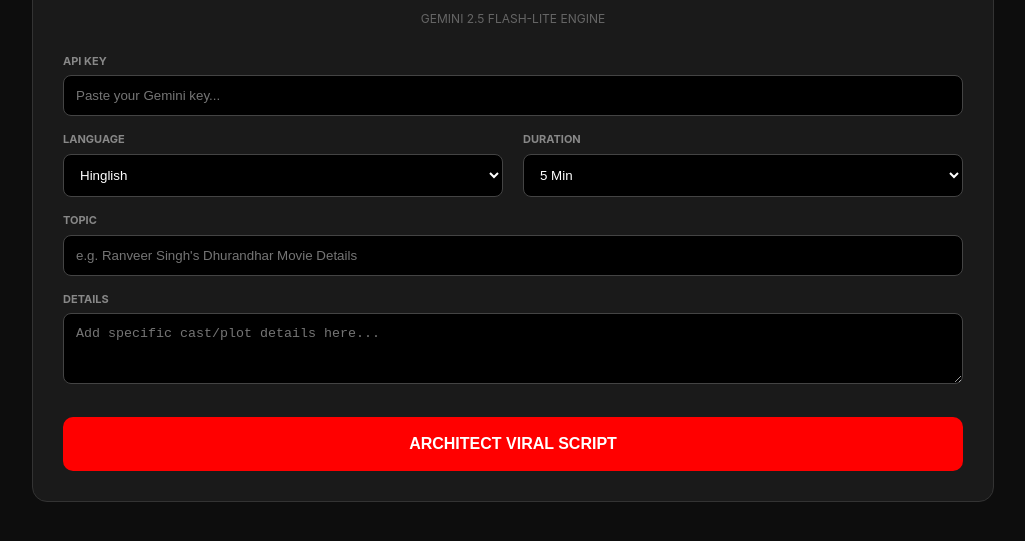
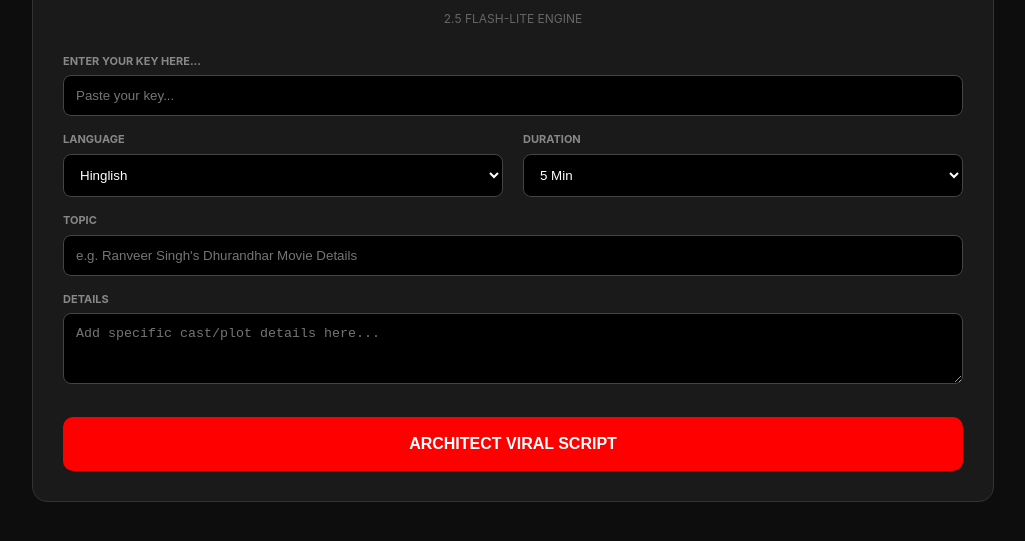
Before and after one commit to nexgnlabs/yt-ai-scripter, a plain HTML site: page index.html in a window 1280 px wide. Shown: the part 135-676 px from the top of the page, without its empty margins (127-1152 px from the left). Drawn offline with Linux system fonts and the light colour scheme.

Commit message:
Update index.html

```diff
--- a/index.html
+++ b/index.html
@@ -35,10 +35,10 @@
 
 <div class="container">
     <h1 style="text-align: center; margin-bottom: 5px;">Script Architect Pro</h1>
-    <p style="text-align: center; font-size: 12px; color: #666; margin-bottom: 25px;">GEMINI 2.5 FLASH-LITE ENGINE</p>
+    <p style="text-align: center; font-size: 12px; color: #666; margin-bottom: 25px;">2.5 FLASH-LITE ENGINE</p>
 
-    <label>API Key</label>
-    <input type="password" id="apiKey" placeholder="Paste your Gemini key...">
+    <label>Enter your Key here...</label>
+    <input type="password" id="apiKey" placeholder="Paste your key...">
 
     <div style="display: flex; gap: 20px;">
         <div style="flex:1">
```
